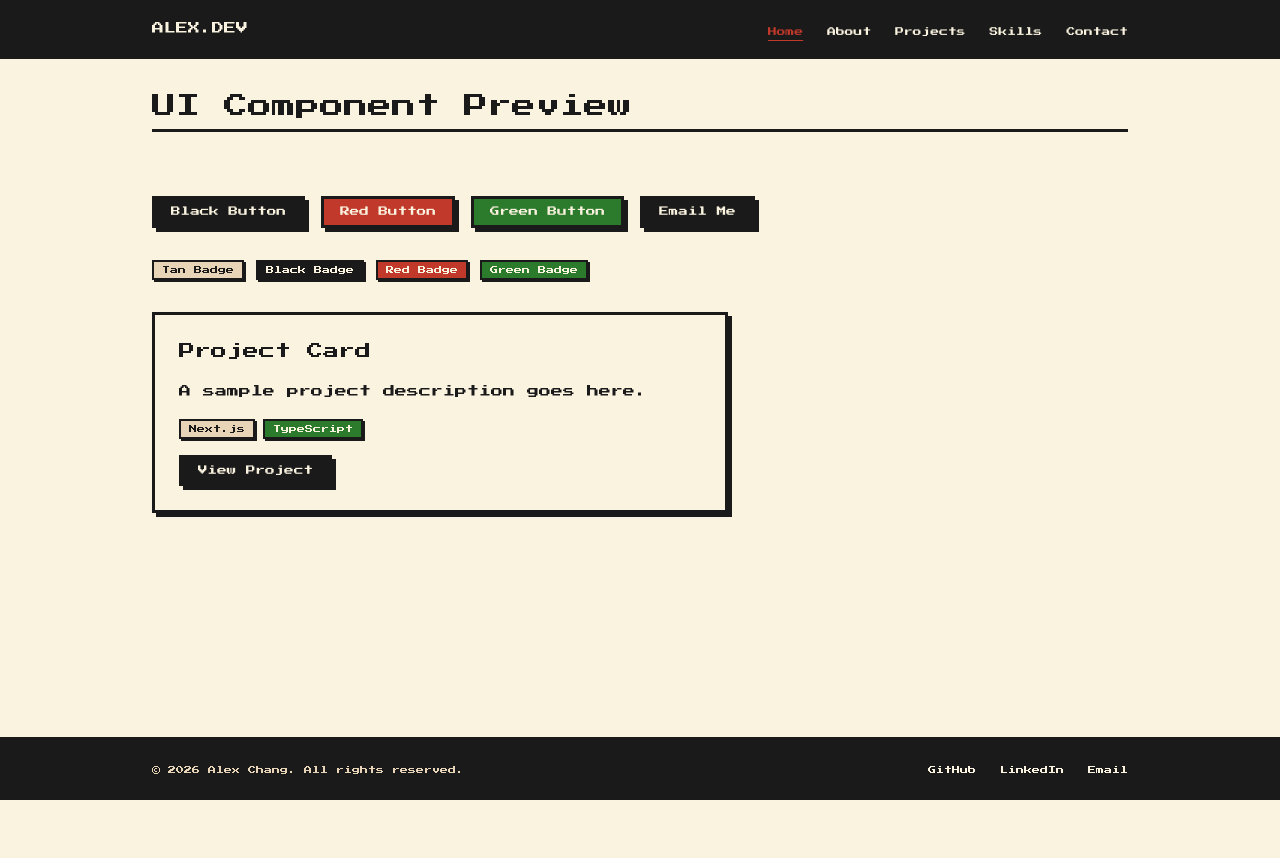
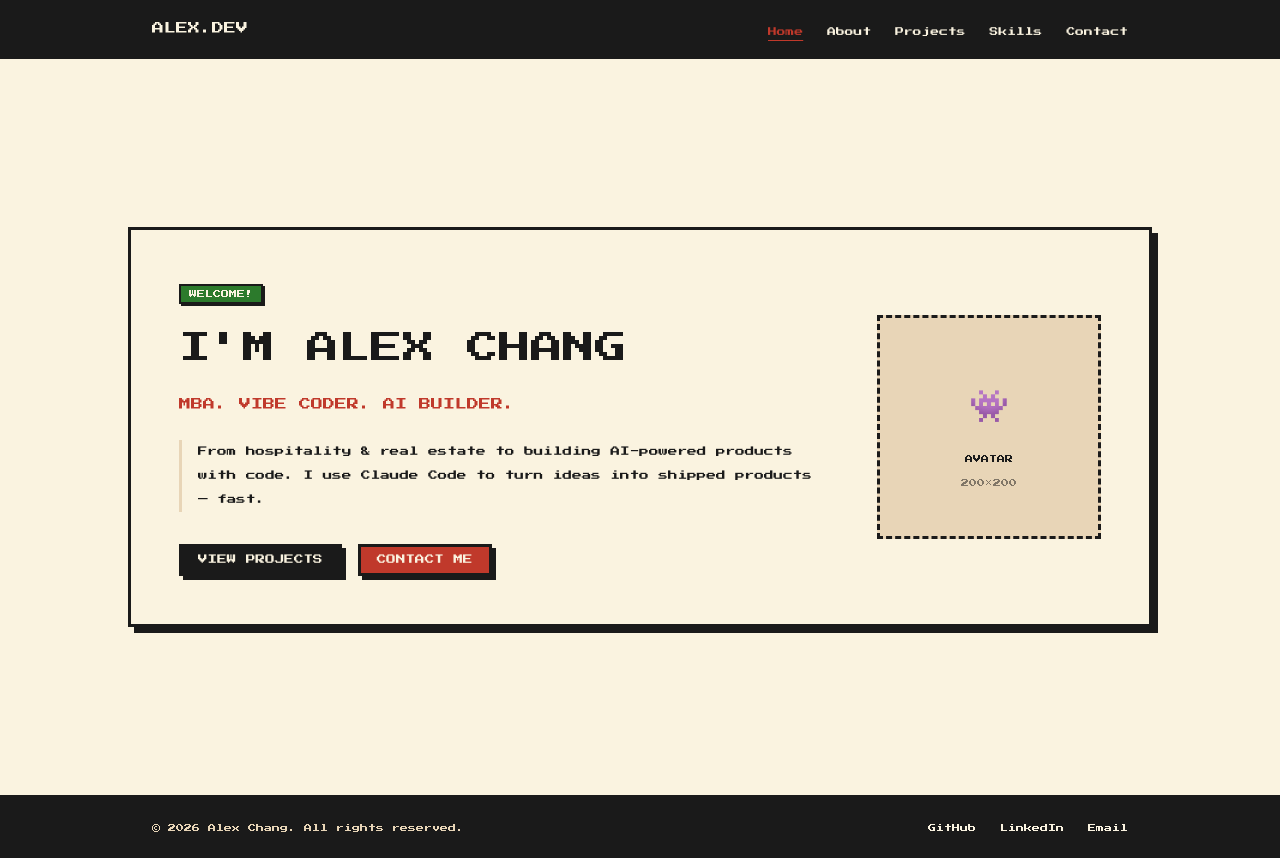
Before and after one commit to jazzleg66/alex-portfolio, a Next.js app: page / in a window 1280 px wide. Before the commit the page ends 800 px from the top, so only its background shows below. Built offline with nearby package versions, Linux system fonts and the light colour scheme.

Commit message:
feat: phase 4 — Hero section

```diff
--- a/app/page.tsx
+++ b/app/page.tsx
@@ -1,40 +1,5 @@
-import { PixelButton, PixelCard, SectionTitle, PixelBadge } from "@/components/ui";
+import HeroSection from "@/components/sections/HeroSection";
 
 export default function Home() {
-  return (
-    <div className="max-w-5xl mx-auto px-6 py-8 flex flex-col gap-8">
-      <SectionTitle>UI Component Preview</SectionTitle>
-
-      {/* Buttons */}
-      <section className="flex flex-wrap gap-4">
-        <PixelButton>Black Button</PixelButton>
-        <PixelButton variant="red">Red Button</PixelButton>
-        <PixelButton variant="green">Green Button</PixelButton>
-        <PixelButton href="mailto:s996639@gmail.com" variant="black">Email Me</PixelButton>
-      </section>
-
-      {/* Badges */}
-      <section className="flex flex-wrap gap-3">
-        <PixelBadge>Tan Badge</PixelBadge>
-        <PixelBadge variant="black">Black Badge</PixelBadge>
-        <PixelBadge variant="red">Red Badge</PixelBadge>
-        <PixelBadge variant="green">Green Badge</PixelBadge>
-      </section>
-
-      {/* Cards */}
-      <section className="grid grid-cols-1 gap-6 max-w-xl">
-        <PixelCard>
-          <h3 className="text-[1rem] mb-4">Project Card</h3>
-          <p className="text-[0.75rem] leading-loose mb-4">
-            A sample project description goes here.
-          </p>
-          <div className="flex gap-2 mb-4">
-            <PixelBadge>Next.js</PixelBadge>
-            <PixelBadge variant="green">TypeScript</PixelBadge>
-          </div>
-          <PixelButton variant="black">View Project</PixelButton>
-        </PixelCard>
-      </section>
-    </div>
-  );
+  return <HeroSection />;
 }
--- /dev/null
+++ b/components/sections/HeroSection.tsx
@@ -0,0 +1,72 @@
+import { PixelButton, PixelBadge } from "@/components/ui";
+
+export default function HeroSection() {
+  return (
+    <section className="min-h-[calc(100vh-64px)] flex items-center justify-center px-6 py-16">
+      <div
+        className="w-full max-w-5xl border-[3px] border-[var(--black)] p-8 md:p-12"
+        style={{ boxShadow: "6px 6px 0px var(--black)" }}
+      >
+        <div className="flex flex-col md:flex-row items-center gap-12">
+
+          {/* Left: Text content */}
+          <div className="flex-1 flex flex-col gap-6">
+            {/* Welcome badge */}
+            <div>
+              <PixelBadge variant="green">WELCOME!</PixelBadge>
+            </div>
+
+            {/* H1 */}
+            <h1
+              className="text-[var(--black)] leading-tight"
+              style={{ fontSize: "clamp(1.2rem, 3vw, 2rem)" }}
+            >
+              I&apos;M ALEX CHANG
+            </h1>
+
+            {/* Subtitle */}
+            <p
+              className="text-[var(--red)]"
+              style={{ fontSize: "0.75rem", lineHeight: "2" }}
+            >
+              MBA. VIBE CODER. AI BUILDER.
+            </p>
+
+            {/* Bio */}
+            <p
+              className="text-[var(--black)] border-l-[3px] border-[var(--tan)] pl-4"
+              style={{ fontSize: "0.6rem", lineHeight: "2.5" }}
+            >
+              From hospitality &amp; real estate to building AI-powered
+              products with code. I use Claude Code to turn ideas into
+              shipped products — fast.
+            </p>
+
+            {/* CTA Buttons */}
+            <div className="flex flex-wrap gap-4 pt-2">
+              <PixelButton href="/projects" variant="black">
+                VIEW PROJECTS
+              </PixelButton>
+              <PixelButton href="/contact" variant="red">
+                CONTACT ME
+              </PixelButton>
+            </div>
+          </div>
+
+          {/* Right: Avatar placeholder */}
+          <div className="flex-shrink-0">
+            <div
+              className="w-48 h-48 md:w-56 md:h-56 flex flex-col items-center justify-center border-[3px] border-dashed border-[var(--black)] bg-[var(--tan)]"
+              style={{ fontSize: "0.5rem", lineHeight: "2.5" }}
+            >
+              <span className="text-[2rem]">👾</span>
+              <span className="text-[var(--black)] mt-2">AVATAR</span>
+              <span className="text-[var(--black)] opacity-50 mt-1">200×200</span>
+            </div>
+          </div>
+
+        </div>
+      </div>
+    </section>
+  );
+}
```
Also changed, not shown: 1 other file (tests, documents, lock files or other folders).
